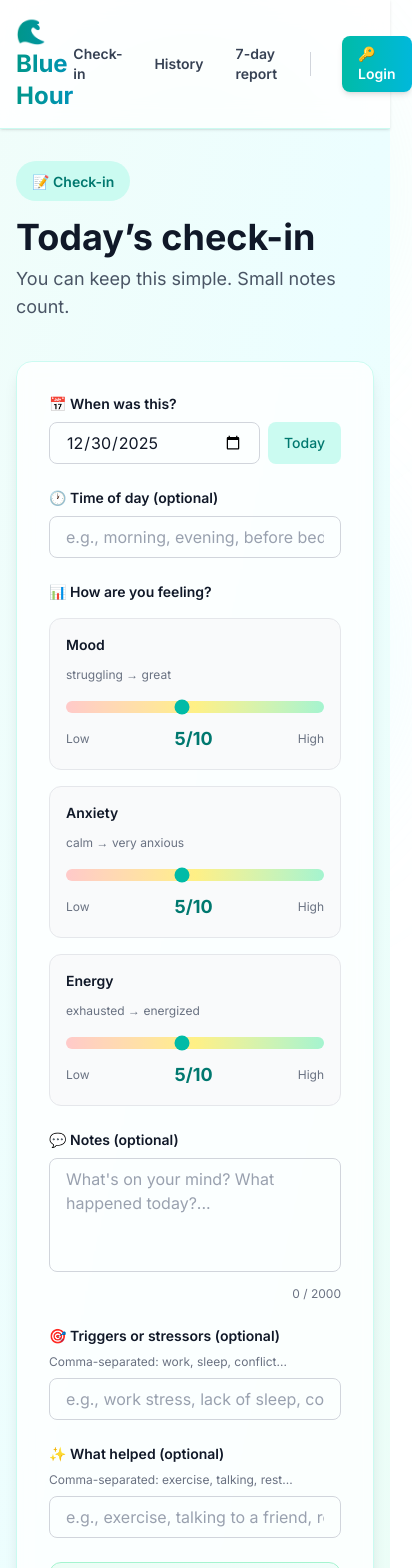
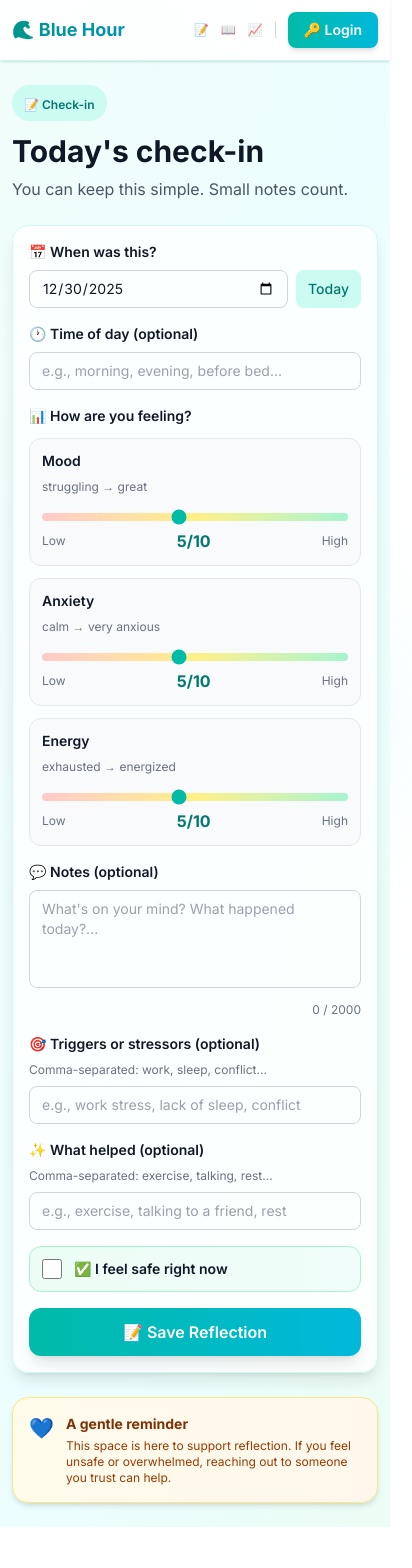
Before and after one commit to rehmanpranto/Bluehour, a Next.js app: page /checkin in a window 390 px wide. Shown: the top 1568 px of the page, 412 px wide, since content can reach past the window. Built offline with nearby package versions, Linux system fonts and the light colour scheme.

Commit message:
feat: Improve mobile responsiveness across navigation and forms

```diff
--- /dev/null
+++ b/src/app/admin/not-found.tsx
@@ -0,0 +1,23 @@
+export default function AdminNotFound() {
+  return (
+    <main className="min-h-screen bg-gradient-to-br from-teal-50 via-cyan-50 to-emerald-50">
+      <div className="mx-auto max-w-lg px-4 py-16 text-center">
+        <div className="inline-block mb-4 px-4 py-2 bg-teal-100 rounded-full">
+          <span className="text-sm font-semibold text-teal-700">🔒 Not available</span>
+        </div>
+        <h1 className="text-3xl font-bold text-gray-900 mb-3">This page isn’t part of Blue Hour</h1>
+        <p className="text-sm text-gray-600 leading-relaxed">
+          The admin area has been removed for safety and simplicity.
+        </p>
+        <div className="mt-8">
+          <a
+            href="/"
+            className="inline-flex items-center justify-center rounded-xl bg-gradient-to-r from-teal-500 to-cyan-500 px-6 py-3 font-semibold text-white transition hover:from-teal-600 hover:to-cyan-600 shadow-lg hover:shadow-xl"
+          >
+            ← Return to home
+          </a>
+        </div>
+      </div>
+    </main>
+  );
+}
--- /dev/null
+++ b/src/app/api/admin/login/route.ts
@@ -0,0 +1,14 @@
+import { NextRequest, NextResponse } from 'next/server';
+import { AdminLoginSchema } from '@/lib/admin-schemas';
+import { verifyAdminPassword } from '@/lib/admin-auth';
+import { checkRateLimit, getClientIp } from '@/lib/rate-limit';
+
+export async function POST(request: NextRequest) {
+  return NextResponse.json(
+    {
+      error:
+        'This endpoint is no longer available. Please use your regular account login.',
+    },
+    { status: 410 }
+  );
+}
--- /dev/null
+++ b/src/app/api/admin/logout/route.ts
@@ -0,0 +1,11 @@
+import { NextResponse } from 'next/server';
+
+export async function POST() {
+  return NextResponse.json(
+    {
+      error:
+        'This endpoint is no longer available. You are already signed out of any admin area.',
+    },
+    { status: 410 }
+  );
+}
--- a/src/app/checkin/page.tsx
+++ b/src/app/checkin/page.tsx
@@ -9,32 +9,32 @@ export default function CheckInPage() {
   return (
     <main className="min-h-screen bg-gradient-to-br from-teal-50 via-cyan-50 to-emerald-50">
       {/* Decorative Elements */}
-      <div className="fixed top-0 left-0 w-96 h-96 bg-teal-200 rounded-full mix-blend-multiply filter blur-3xl opacity-20 -z-10" />
-      <div className="fixed bottom-0 right-0 w-96 h-96 bg-cyan-200 rounded-full mix-blend-multiply filter blur-3xl opacity-20 -z-10" />
+      <div className="fixed top-0 left-0 w-64 h-64 sm:w-96 sm:h-96 bg-teal-200 rounded-full mix-blend-multiply filter blur-3xl opacity-20 -z-10" />
+      <div className="fixed bottom-0 right-0 w-64 h-64 sm:w-96 sm:h-96 bg-cyan-200 rounded-full mix-blend-multiply filter blur-3xl opacity-20 -z-10" />
 
-      <div className="mx-auto max-w-3xl px-4 py-8 sm:py-12">
-        <div className="mb-10">
-          <div className="inline-block mb-4 px-4 py-2 bg-teal-100 rounded-full">
-            <span className="text-sm font-semibold text-teal-700">📝 Check-in</span>
+      <div className="mx-auto max-w-3xl px-3 sm:px-4 py-6 sm:py-8 md:py-12">
+        <div className="mb-6 sm:mb-10">
+          <div className="inline-block mb-3 sm:mb-4 px-3 sm:px-4 py-1.5 sm:py-2 bg-teal-100 rounded-full">
+            <span className="text-xs sm:text-sm font-semibold text-teal-700">📝 Check-in</span>
           </div>
-          <h1 className="text-4xl sm:text-5xl font-bold text-gray-900 mb-2">
-            Today’s check-in
+          <h1 className="text-3xl sm:text-4xl md:text-5xl font-bold text-gray-900 mb-2">
+            Today&apos;s check-in
           </h1>
-          <p className="text-lg text-gray-600">
+          <p className="text-base sm:text-lg text-gray-600">
             You can keep this simple. Small notes count.
           </p>
         </div>
 
-        <div className="rounded-2xl border border-teal-100 bg-white/80 backdrop-blur-sm p-8 shadow-lg">
+        <div className="rounded-2xl border border-teal-100 bg-white/80 backdrop-blur-sm p-4 sm:p-6 md:p-8 shadow-lg">
           <CheckInForm />
         </div>
 
-        <div className="mt-10 rounded-2xl border border-amber-200 bg-gradient-to-r from-amber-50 to-orange-50 p-6 shadow-md">
-          <div className="flex gap-4">
-            <span className="text-2xl flex-shrink-0">💙</span>
+        <div className="mt-6 sm:mt-10 rounded-2xl border border-amber-200 bg-gradient-to-r from-amber-50 to-orange-50 p-4 sm:p-6 shadow-md">
+          <div className="flex gap-3 sm:gap-4">
+            <span className="text-xl sm:text-2xl flex-shrink-0">💙</span>
             <div>
-              <h4 className="font-bold text-amber-900 mb-1">A gentle reminder</h4>
-              <p className="text-sm text-amber-800">
+              <h4 className="font-bold text-amber-900 mb-1 text-sm sm:text-base">A gentle reminder</h4>
+              <p className="text-xs sm:text-sm text-amber-800">
                 This space is here to support reflection. If you feel unsafe or overwhelmed,
                 reaching out to someone you trust can help.
               </p>
--- a/src/app/layout.tsx
+++ b/src/app/layout.tsx
@@ -31,39 +31,42 @@ export default function RootLayout({
         <div className="flex flex-col min-h-screen">
           {/* Header Navigation */}
           <header className="border-b border-teal-100 bg-white/80 backdrop-blur-md sticky top-0 z-50 shadow-sm">
-            <nav className="mx-auto max-w-6xl px-4 py-4 flex items-center justify-between">
+            <nav className="mx-auto max-w-6xl px-3 sm:px-4 py-3 sm:py-4 flex items-center justify-between">
               <a
                 href="/"
-                className="text-2xl font-bold bg-gradient-to-r from-teal-600 to-cyan-600 bg-clip-text text-transparent hover:from-teal-700 hover:to-cyan-700 transition"
+                className="text-lg sm:text-2xl font-bold bg-gradient-to-r from-teal-600 to-cyan-600 bg-clip-text text-transparent hover:from-teal-700 hover:to-cyan-700 transition"
               >
                 🌊 Blue Hour
               </a>
-              <div className="flex gap-8 items-center">
+              <div className="flex gap-3 sm:gap-6 md:gap-8 items-center">
                 <a
                   href="/checkin"
-                  className="text-sm font-semibold text-gray-700 hover:text-teal-700 transition relative group"
+                  className="text-xs sm:text-sm font-semibold text-gray-700 hover:text-teal-700 transition relative group"
                 >
-                  Check-in
+                  <span className="hidden sm:inline">Check-in</span>
+                  <span className="sm:hidden">📝</span>
                   <span className="absolute bottom-0 left-0 w-0 h-0.5 bg-teal-500 group-hover:w-full transition-all duration-300"></span>
                 </a>
 
                 <a
                   href="/history"
-                  className="text-sm font-semibold text-gray-700 hover:text-teal-700 transition relative group"
+                  className="text-xs sm:text-sm font-semibold text-gray-700 hover:text-teal-700 transition relative group"
                 >
-                  History
+                  <span className="hidden sm:inline">History</span>
+                  <span className="sm:hidden">📖</span>
                   <span className="absolute bottom-0 left-0 w-0 h-0.5 bg-teal-500 group-hover:w-full transition-all duration-300"></span>
                 </a>
 
                 <a
                   href="/report"
-                  className="text-sm font-semibold text-gray-700 hover:text-teal-700 transition relative group"
+                  className="text-xs sm:text-sm font-semibold text-gray-700 hover:text-teal-700 transition relative group"
                 >
-                  7-day report
+                  <span className="hidden md:inline">7-day report</span>
+                  <span className="md:hidden">📈</span>
                   <span className="absolute bottom-0 left-0 w-0 h-0.5 bg-teal-500 group-hover:w-full transition-all duration-300"></span>
                 </a>
 
-                <div className="h-6 w-px bg-gray-300"></div>
+                <div className="h-4 sm:h-6 w-px bg-gray-300"></div>
                 <UserMenu />
               </div>
             </nav>
--- a/src/components/CheckInForm.tsx
+++ b/src/components/CheckInForm.tsx
@@ -138,12 +138,12 @@ export default function CheckInForm({ onSuccess }: CheckInFormProps) {
     value: number;
     description?: string;
   }) => (
-    <div className="space-y-3 p-4 rounded-xl bg-gray-50 border border-gray-200">
+    <div className="space-y-2 sm:space-y-3 p-3 sm:p-4 rounded-xl bg-gray-50 border border-gray-200">
       <label className="block text-sm font-semibold text-gray-900">{label}</label>
       {description && (
         <p className="text-xs text-gray-500">{description}</p>
       )}
-      <div className="space-y-3">
+      <div className="space-y-2 sm:space-y-3">
         <input
           type="range"
           name={name}
@@ -151,11 +151,11 @@ export default function CheckInForm({ onSuccess }: CheckInFormProps) {
           max="10"
           value={value}
           onChange={handleChange}
-          className="w-full h-3 bg-gradient-to-r from-red-200 via-yellow-200 to-emerald-200 rounded-lg appearance-none cursor-pointer accent-teal-500"
+          className="w-full h-2 sm:h-3 bg-gradient-to-r from-red-200 via-yellow-200 to-emerald-200 rounded-lg appearance-none cursor-pointer accent-teal-500 touch-manipulation"
         />
         <div className="flex items-center justify-between">
           <span className="text-xs text-gray-500">Low</span>
-          <span className="text-lg font-bold text-teal-700">{value}/10</span>
+          <span className="text-base sm:text-lg font-bold text-teal-700">{value}/10</span>
           <span className="text-xs text-gray-500">High</span>
         </div>
       </div>
@@ -163,11 +163,11 @@ export default function CheckInForm({ onSuccess }: CheckInFormProps) {
   );
 
   return (
-    <form onSubmit={handleSubmit} className="w-full space-y-6">
+    <form onSubmit={handleSubmit} className="w-full space-y-4 sm:space-y-6">
       {/* Message Display */}
       {message && (
         <div
-          className={`rounded-lg p-4 text-sm font-medium ${
+          className={`rounded-lg p-3 sm:p-4 text-sm font-medium ${
             message.type === 'success'
               ? 'bg-emerald-50 text-emerald-800 border border-emerald-200'
               : 'bg-red-50 text-red-800 border border-red-200'
@@ -188,12 +188,12 @@ export default function CheckInForm({ onSuccess }: CheckInFormProps) {
             name="entry_date"
             value={formData.entry_date}
             onChange={handleChange}
-            className="flex-1 rounded-lg border border-gray-300 px-4 py-2 text-gray-900 focus:ring-2 focus:ring-teal-400 focus:border-transparent transition"
+            className="flex-1 rounded-lg border border-gray-300 px-3 sm:px-4 py-2 text-sm sm:text-base text-gray-900 focus:ring-2 focus:ring-teal-400 focus:border-transparent transition touch-manipulation"
           />
           <button
             type="button"
             onClick={handleSetToday}
-            className="rounded-lg bg-teal-100 px-4 py-2 text-sm font-medium text-teal-700 hover:bg-teal-200 transition"
+            className="rounded-lg bg-teal-100 px-3 sm:px-4 py-2 text-sm font-medium text-teal-700 hover:bg-teal-200 transition active:scale-95 touch-manipulation"
           >
             Today
           </button>
@@ -211,14 +211,14 @@ export default function CheckInForm({ onSuccess }: CheckInFormProps) {
           placeholder="e.g., morning, evening, before bed..."
           value={formData.entry_time_label}
           onChange={handleChange}
-          className="w-full rounded-lg border border-gray-300 px-4 py-2 text-gray-900 placeholder-gray-400 focus:ring-2 focus:ring-teal-400 focus:border-transparent transition"
+          className="w-full rounded-lg border border-gray-300 px-3 sm:px-4 py-2 text-sm sm:text-base text-gray-900 placeholder-gray-400 focus:ring-2 focus:ring-teal-400 focus:border-transparent transition touch-manipulation"
         />
       </div>
 
       {/* Scale Inputs */}
       <div>
-        <h3 className="text-sm font-semibold text-gray-900 mb-4">📊 How are you feeling?</h3>
-        <div className="grid gap-4 md:grid-cols-3">
+        <h3 className="text-sm font-semibold text-gray-900 mb-3 sm:mb-4">📊 How are you feeling?</h3>
+        <div className="grid gap-3 sm:gap-4 md:grid-cols-3">
           <ScaleInput
             label="Mood"
             name="mood"
@@ -252,7 +252,7 @@ export default function CheckInForm({ onSuccess }: CheckInFormProps) {
           onChange={handleChange}
           maxLength={2000}
           rows={4}
-          className="w-full rounded-lg border border-gray-300 px-4 py-2 text-gray-900 placeholder-gray-400 resize-none focus:ring-2 focus:ring-teal-400 focus:border-transparent transition"
+          className="w-full rounded-lg border border-gray-300 px-3 sm:px-4 py-2 text-sm sm:text-base text-gray-900 placeholder-gray-400 resize-none focus:ring-2 focus:ring-teal-400 focus:border-transparent transition touch-manipulation"
         />
         <p className="text-xs text-gray-500 text-right">
           {formData.notes.length} / 2000
@@ -273,7 +273,7 @@ export default function CheckInForm({ onSuccess }: CheckInFormProps) {
           placeholder="e.g., work stress, lack of sleep, conflict"
           value={formData.triggers}
           onChange={handleChange}
-          className="w-full rounded-lg border border-gray-300 px-4 py-2 text-gray-900 placeholder-gray-400 focus:ring-2 focus:ring-teal-400 focus:border-transparent transition"
+          className="w-full rounded-lg border border-gray-300 px-3 sm:px-4 py-2 text-sm sm:text-base text-gray-900 placeholder-gray-400 focus:ring-2 focus:ring-teal-400 focus:border-transparent transition touch-manipulation"
         />
       </div>
 
@@ -291,19 +291,19 @@ export default function CheckInForm({ onSuccess }: CheckInFormProps) {
           placeholder="e.g., exercise, talking to a friend, rest"
           value={formData.helped}
           onChange={handleChange}
-          className="w-full rounded-lg border border-gray-300 px-4 py-2 text-gray-900 placeholder-gray-400 focus:ring-2 focus:ring-teal-400 focus:border-transparent transition"
+          className="w-full rounded-lg border border-gray-300 px-3 sm:px-4 py-2 text-sm sm:text-base text-gray-900 placeholder-gray-400 focus:ring-2 focus:ring-teal-400 focus:border-transparent transition touch-manipulation"
         />
       </div>
 
       {/* Safety Toggle */}
-      <div className="flex items-center gap-3 p-4 rounded-xl bg-gradient-to-r from-emerald-50 to-teal-50 border border-emerald-200">
+      <div className="flex items-center gap-3 p-3 sm:p-4 rounded-xl bg-gradient-to-r from-emerald-50 to-teal-50 border border-emerald-200">
         <input
           type="checkbox"
           id="felt_safe"
           name="felt_safe"
           checked={formData.felt_safe}
           onChange={handleChange}
-          className="w-5 h-5 rounded border-gray-300 text-emerald-600 cursor-pointer accent-emerald-500"
+          className="w-5 h-5 rounded border-gray-300 text-emerald-600 cursor-pointer accent-emerald-500 touch-manipulation"
         />
         <label htmlFor="felt_safe" className="text-sm font-semibold text-gray-900 cursor-pointer">
           ✅ I feel safe right now
@@ -314,7 +314,7 @@ export default function CheckInForm({ onSuccess }: CheckInFormProps) {
       <button
         type="submit"
         disabled={loading}
-        className="w-full rounded-xl bg-gradient-to-r from-teal-500 to-cyan-500 px-6 py-3 font-semibold text-white transition hover:from-teal-600 hover:to-cyan-600 disabled:opacity-50 disabled:cursor-not-allowed shadow-lg hover:shadow-xl active:scale-95 transform"
+        className="w-full rounded-xl bg-gradient-to-r from-teal-500 to-cyan-500 px-6 py-3 sm:py-4 text-base sm:text-lg font-semibold text-white transition hover:from-teal-600 hover:to-cyan-600 disabled:opacity-50 disabled:cursor-not-allowed shadow-lg hover:shadow-xl active:scale-95 transform touch-manipulation"
       >
         {loading ? '💾 Saving...' : '📝 Save Reflection'}
       </button>
```
